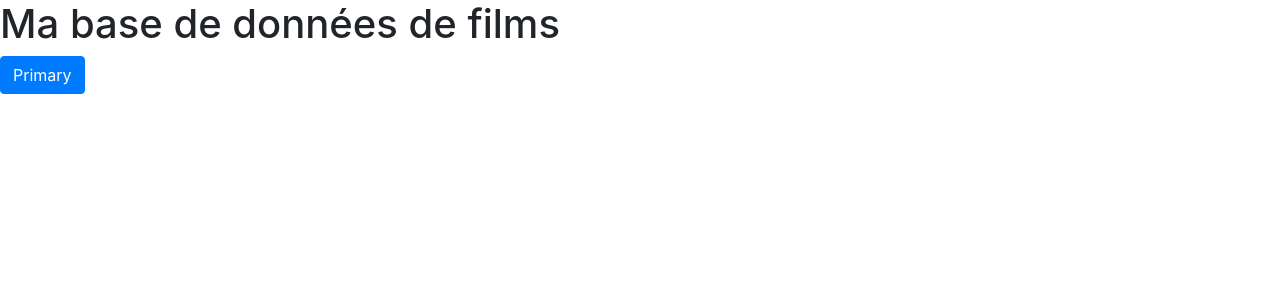
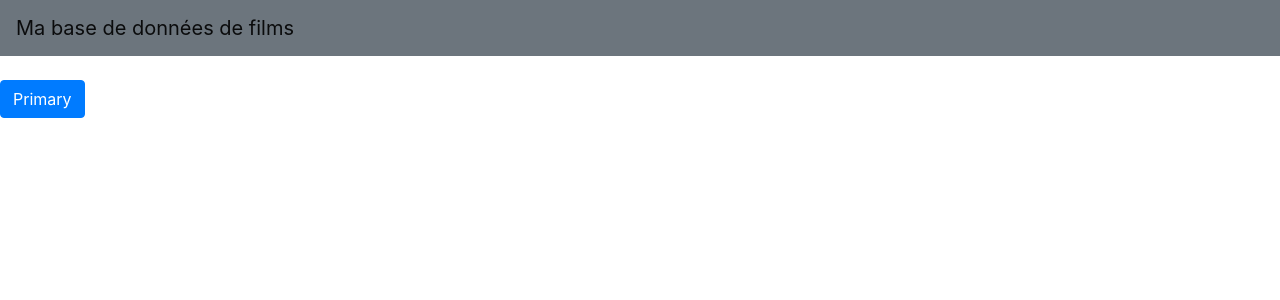
Before and after one commit to Lea-Vangheluwe/evaluation-angular, an Angular app: page / in a window 1280 px wide. Shown: the top 300 px of the page. Built offline with nearby package versions, Linux system fonts and the light colour scheme.

Commit message:
add header

```diff
--- a/src/app/app.component.html
+++ b/src/app/app.component.html
@@ -1,5 +1,6 @@
-<h1>Ma base de données de films</h1>
-
+<nav class="navbar navbar-expand-lg navbar-light bg-secondary">
+  <a class="navbar-brand" href="#">Ma base de données de films</a>
+</nav>
 <!-- TODO: cf README.md-->
 
-<button type="button" class="btn btn-primary">Primary</button>
+<br><button type="button" class="btn btn-primary">Primary</button>
```
